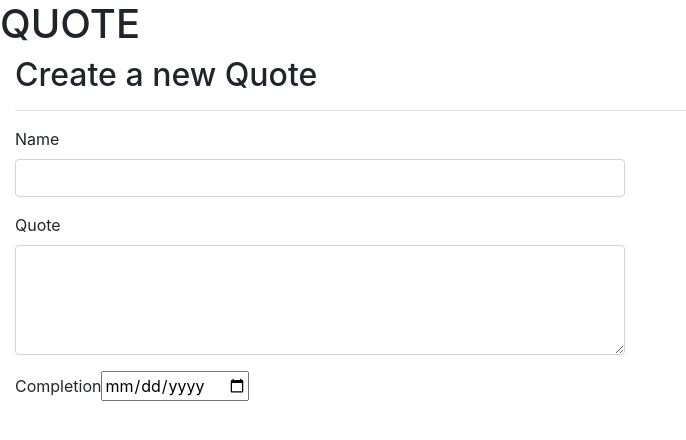
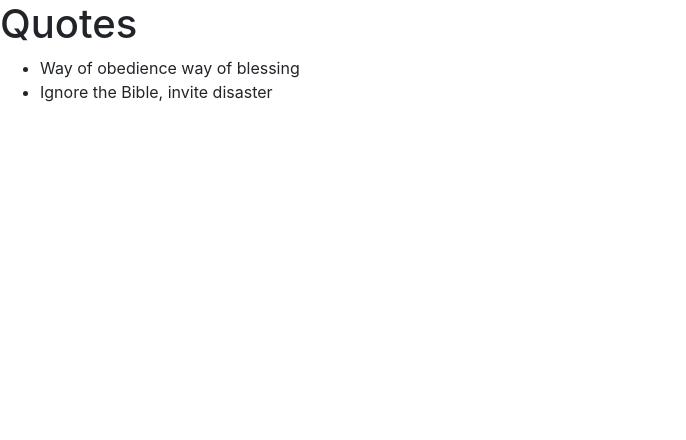
Before and after one commit to Gladys-nimo/Quote-app, an Angular app: page / in a window 1280 px wide. Shown: the top 440 px of the page, without its empty margins (0-686 px from the left). Built offline with nearby package versions, Linux system fonts and the light colour scheme.

Commit message:
created a component for vote

```diff
--- a/src/app/app.component.html
+++ b/src/app/app.component.html
@@ -1,4 +1,8 @@
 <div>
+  <h1>Quotes</h1>
+  <li *ngFor='let quote of quotes'>
+    {{quote.name}}
+  </li>
   <!-- <h1>Create a Quote</h1> -->
   <app-quote></app-quote>
 </div>
--- a/src/app/app.module.ts
+++ b/src/app/app.module.ts
@@ -6,12 +6,14 @@
 import { QuoteComponent } from './quote/quote.component';
 import { QuoteFormComponent } from './quote-form/quote-form.component';
 import { from } from 'rxjs';
+import { VoteComponent } from './vote/vote.component';
 
 @NgModule({
   declarations: [
     AppComponent,
     QuoteComponent,
-    QuoteFormComponent
+    QuoteFormComponent,
+    VoteComponent
   ],
   imports: [
     BrowserModule,
--- a/src/app/quote-form/quote-form.component.ts
+++ b/src/app/quote-form/quote-form.component.ts
@@ -1,3 +1,4 @@
+import { Quote } from './../quote';
 import { Component, OnInit } from '@angular/core';
 
 @Component({
@@ -7,6 +8,8 @@
 })
 export class QuoteFormComponent implements OnInit {
 
+newQuote = new Quote()
+
   constructor() { }
 
   ngOnInit(): void {
--- a/src/app/quote.ts
+++ b/src/app/quote.ts
@@ -1,2 +1,5 @@
+
 export class Quote {
+    name: string;
+    id: number;
 }
--- a/src/app/quote/quote.component.html
+++ b/src/app/quote/quote.component.html
@@ -1,5 +1,9 @@
 
 <div>
-    <h1>QUOTE</h1>
-    <app-quote-form></app-quote-form>
+    <ul>
+        <li *ngFor='let quote of quotes'>
+             {{quote.name}}
+        </li>
+    </ul>
+    <!-- <app-quote-form></app-quote-form> -->
 </div>
--- a/src/app/quote/quote.component.ts
+++ b/src/app/quote/quote.component.ts
@@ -1,3 +1,4 @@
+import { Quote } from './../quote';
 import { Component, OnInit } from '@angular/core';
 
 @Component({
@@ -7,6 +8,11 @@
 })
 export class QuoteComponent implements OnInit {
 
+     quotes:Quote[] = [
+       {id:1,name:'Way of obedience way of blessing'},
+       {id:2,name:'Ignore the Bible, invite disaster'}
+     ];
+
   constructor() { }
 
   ngOnInit(): void {
--- /dev/null
+++ b/src/app/vote/vote.component.html
@@ -0,0 +1 @@
+<p>vote works!</p>
--- /dev/null
+++ b/src/app/vote/vote.component.ts
@@ -0,0 +1,15 @@
+import { Component, OnInit } from '@angular/core';
+
+@Component({
+  selector: 'app-vote',
+  templateUrl: './vote.component.html',
+  styleUrls: ['./vote.component.css']
+})
+export class VoteComponent implements OnInit {
+
+  constructor() { }
+
+  ngOnInit(): void {
+  }
+
+}
```
Also changed, not shown: src/app/vote/vote.component.css (added), 1 other file (tests, documents, lock files or other folders).
